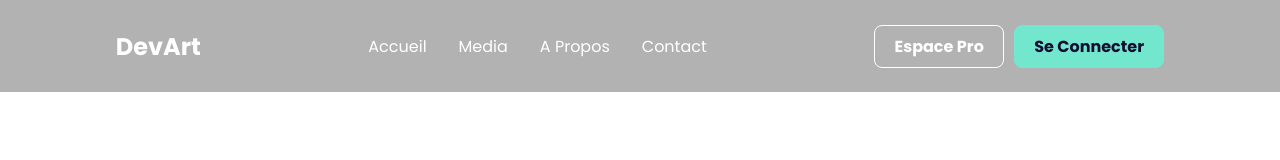
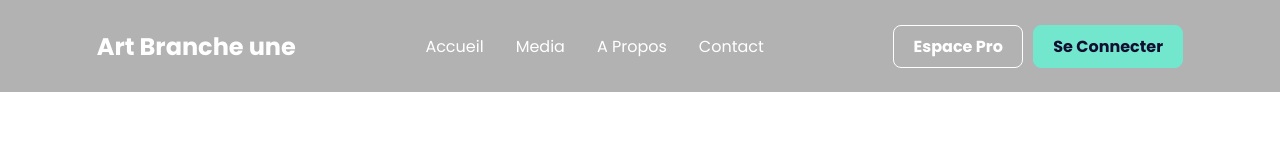
Before and after one commit to BARRYAliouhynde/MenuHumburgerResponsive, a plain HTML site: page index.html in a window 1280 px wide. Drawn offline with Linux system fonts and the light colour scheme.

Commit message:
index.html

```diff
--- a/index.html
+++ b/index.html
@@ -14,7 +14,7 @@
     <header class="header">
         <nav class="navbar">
             <div class="logo">
-                <a href="#">DevArt</a>
+                <a href="#">Art Branche une</a>
             </div>
             <ul class="links">
                 <li><a href="hero">Accueil</a></li>
```
